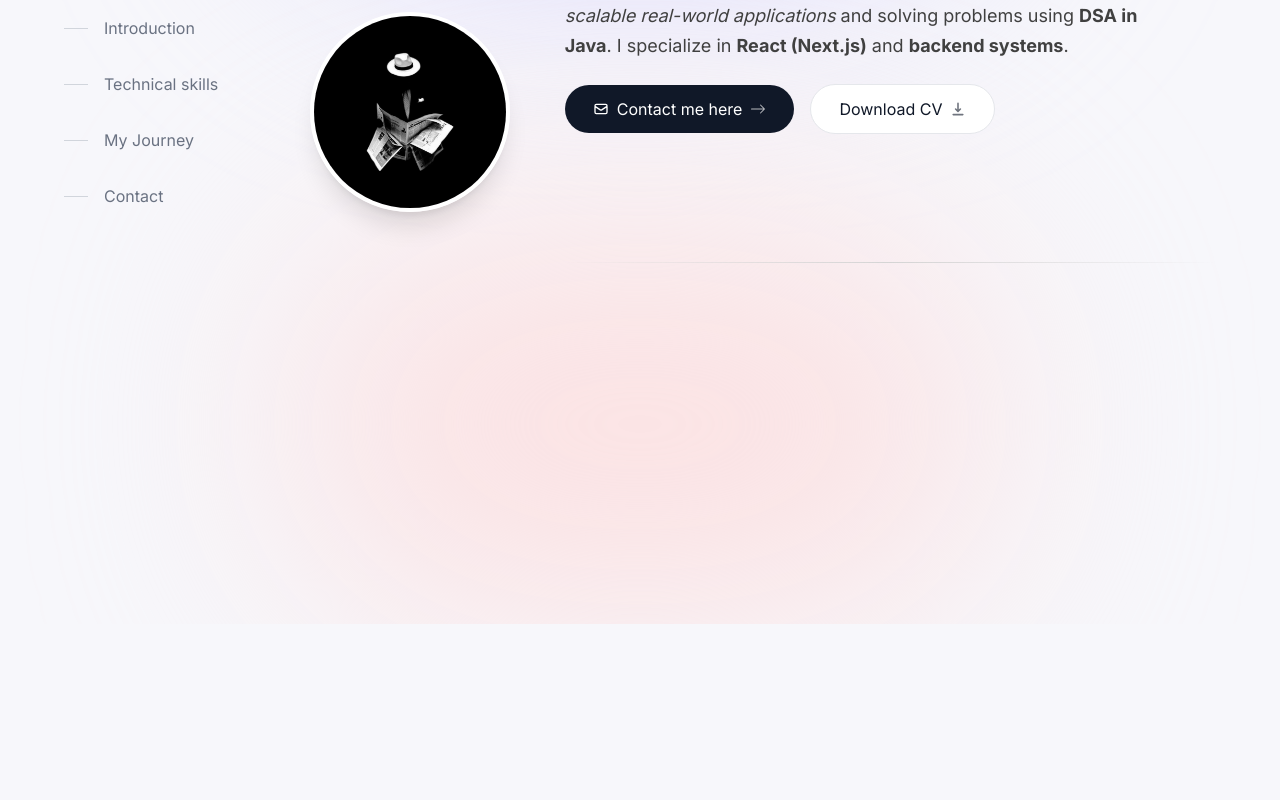
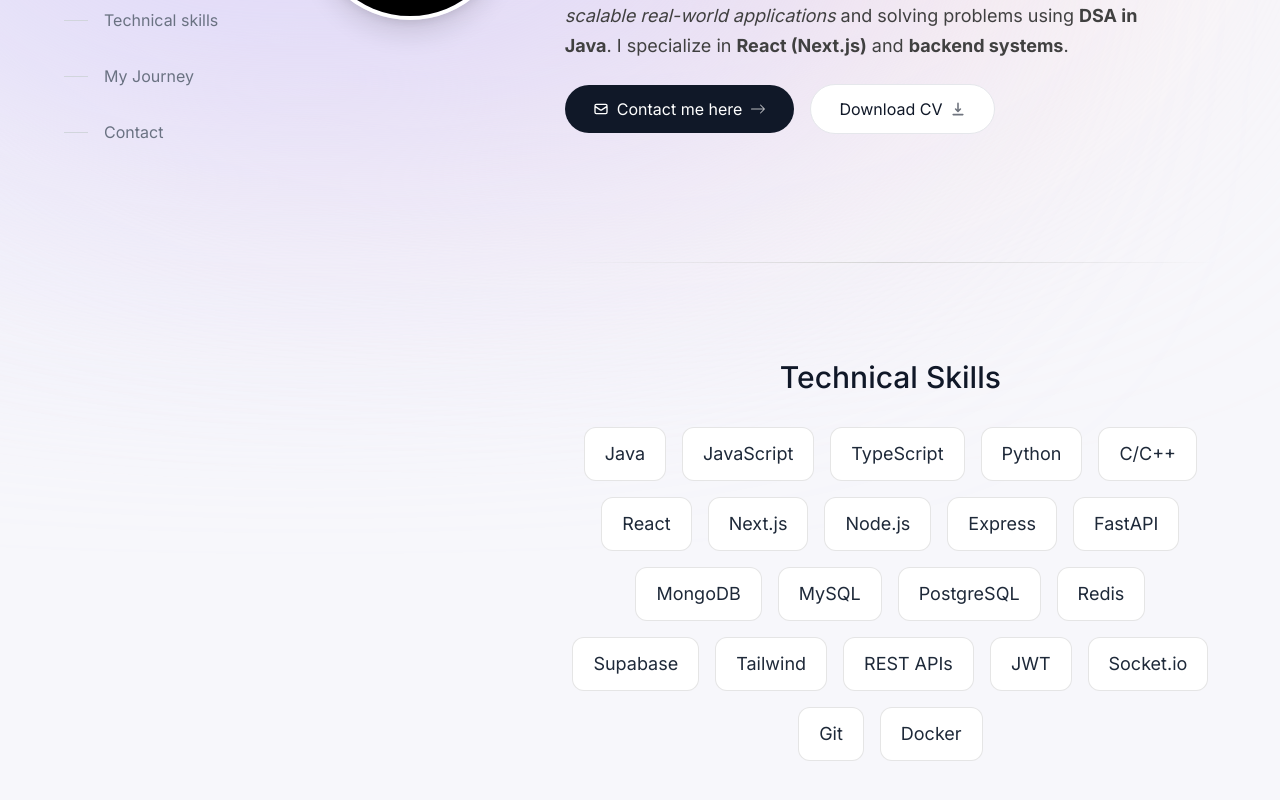
Before and after one commit to VTCodeCraft/next-portfolio, a Next.js app: page / in a window 1280 px wide. Shown: the part 352-1152 px from the top of the page. Before the commit the page ends 976 px from the top, so only its background shows below. Built offline with nearby package versions, Linux system fonts and the light colour scheme.

Commit message:
Refactor layout and skills components for improved styling and responsiveness; adjust background elements and sidebar heights

```diff
--- a/app/layout.tsx
+++ b/app/layout.tsx
@@ -23,10 +23,9 @@ export default function RootLayout({
         className={`${inter.className} bg-[#f7f7fb] text-gray-900 relative min-h-screen overflow-x-hidden`}
       >
         {/* BACKGROUND BLOBS */}
-        <div className="absolute -top-24 left-1/2 -translate-x-1/2 w-175 h-100 bg-[#dbd7fb] blur-[120px] rounded-full -z-10" />
-        <div className="absolute -bottom-24 left-1/2 -translate-x-1/2 w-175 h-100 bg-[#fbe2e3] blur-[120px] rounded-full -z-10" />
-
-        {/* HEADER — centered using flex (correct way) */}
+        <div className="bg-[#fbe2e3] absolute top-[-6rem] -z-10 right-[11rem] h-[31.25rem] w-[31.25rem] rounded-full blur-[10rem] sm:w-[68.75rem]"></div>
+        <div className="bg-[#dbd7fb] absolute top-[-1rem] -z-10 left-[-35rem] h-[31.25rem] w-[50rem] rounded-full blur-[10rem] sm:w-[68.75rem] md:left-[-33rem] lg:left-[-28rem] xl:left-[-15rem] 2xl:left-[-5rem]"></div>
+        {/* HEADER*/}
         <Header />
 
         {/* CONTENT */}
--- a/app/page.tsx
+++ b/app/page.tsx
@@ -6,23 +6,23 @@ import Skills from "@/components/skills";
 
 export default function Home() {
   return (
-    <div className="mx-auto flex w-full max-w-6xl flex-col gap-8 lg:grid lg:grid-cols-[20%_20%_60%] lg:gap-0">
+    <div className="flex w-full max-w-6xl flex-col gap-8 lg:grid lg:grid-cols-[20%_20%_60%] lg:gap-0">
       {/* LEFT SIDEBAR */}
-      <aside className="w-full lg:sticky lg:top-32 lg:flex lg:min-h-[calc(100vh-8rem)] lg:items-center lg:self-start">
+      <aside className="w-full lg:sticky lg:top-32 lg:flex lg:min-h-[calc(100vh-16rem)] lg:items-center lg:self-start">
         <Sidebar />
       </aside>
 
       {/* PROFILE IMAGE SECTION */}
-      <div className="hidden lg:sticky lg:top-32 lg:flex lg:min-h-[calc(100vh-8rem)] lg:items-center lg:justify-center lg:self-start">
+      <div className="hidden lg:top-32 lg:flex lg:min-h-[calc(100vh-32rem)] lg:items-center lg:justify-center lg:self-start">
         <ProfileSidebar />
       </div>
 
       {/* RIGHT CONTENT AREA */}
-      <main className="min-w-0 lg:pl-8 xl:pl-10">
+      <main className="min-w-0 max-w-full lg:pl-8 xl:pl-10">
         <div className="space-y-24 sm:space-y-28 lg:space-y-32">
           <Intro />
           <SectionDivider />
-          {/* <Skills /> */}
+          <Skills />
         </div>
       </main>
     </div>
--- a/components/skills.tsx
+++ b/components/skills.tsx
@@ -6,11 +6,11 @@ import { skillsData } from '@/lib/data'
 
 export default function Skills() {
   return (
-    <section id="skills" className="flex w-full flex-col items-center justify-center text-center lg:items-start lg:justify-start lg:text-left">
+    <section id="skills" className="mb-28 max-w-[45rem] scroll-mt-28 text-center sm:mb-40">
          <SectionHeading>Technical Skills</SectionHeading>
-         <ul className=" flex frex-wrap justify-center gap-2 text-lg text-gray-800 mx-auto text-center lg:mx-0 lg:text-left">
+         <ul className="flex flex-wrap justify-center gap-4 text-lg text-gray-800">
                  {skillsData.map((skill , index) => (
-                  <li className="bg-gray-200 text-gray-800 py-1 px-3 rounded-full" key={index}>{skill}
+                  <li className='bg-white border border-black/[0.1] rounded-xl px-5 py-3'  key={index}>{skill}
                   </li>
          ))}
          </ul>
```
